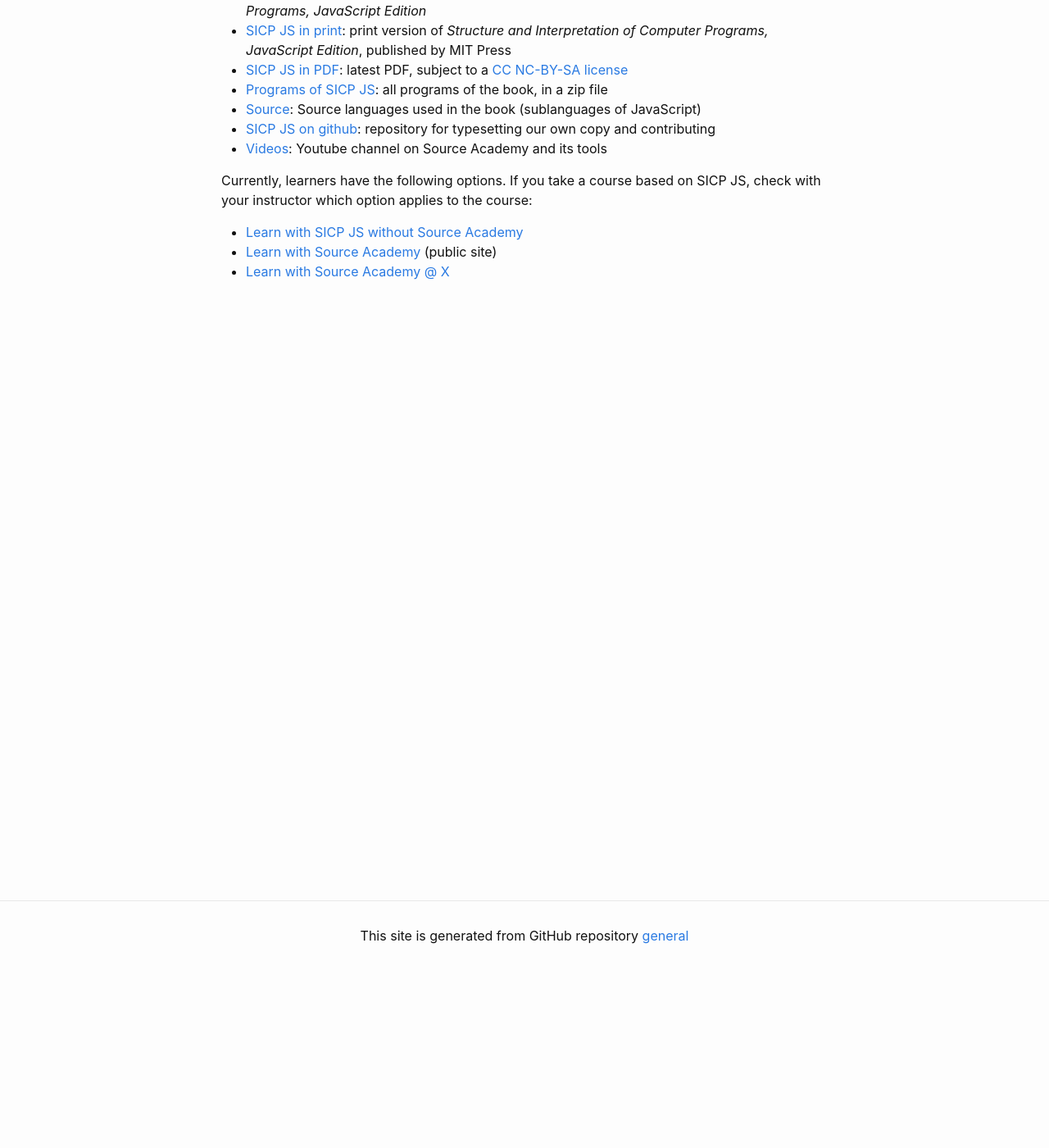
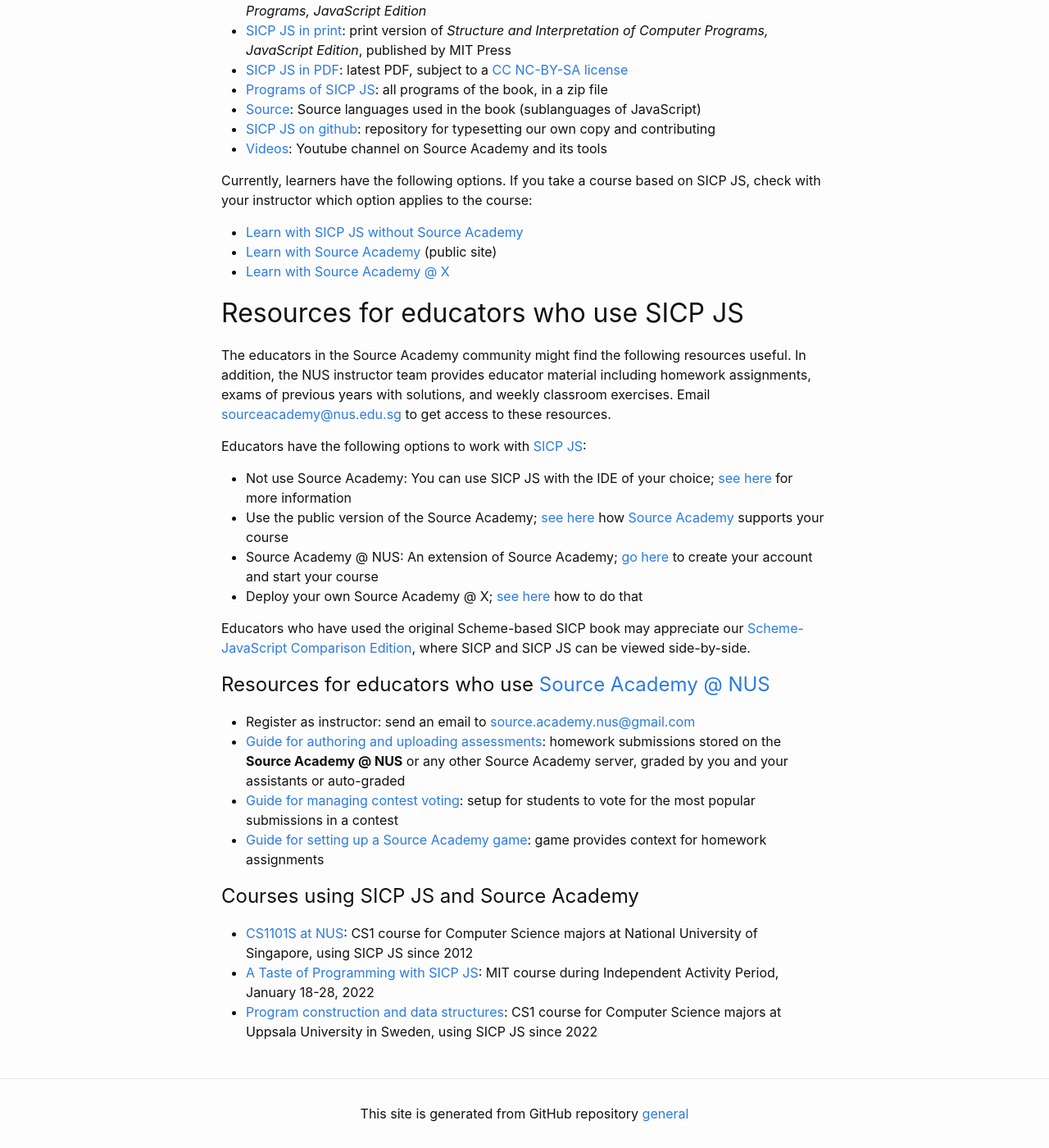
Before and after one commit to source-academy/general, a Jekyll site: the page built from learner/README.md, in a window 1280 px wide and 1400 px high, scrolled down 217 px. Shown: the whole window at 82% size. Built offline with Jekyll 4.4.1, drawn with Linux system fonts in a browser that asks for light colours; our own code applies the rules of GitHub Pages for plain Markdown files; some of the changed text lies outside the part shown.

Commit message:
refocus SA

```diff
--- a/_config.yml
+++ b/_config.yml
@@ -30,7 +30,6 @@ github_repo_link: https://github.com/source-academy/general
 # Header Pages
 header_pages:
   - learner/README.md
-  - educator/README.md
   - developer/README.md
   - research/README.md
   - accolade/README.md
--- a/learner/README.md
+++ b/learner/README.md
@@ -1,8 +1,8 @@
 ---
-label: Learners
+label: SICP JS
 ---
 
-# Resources for learners
+# Resources for learners who use SICP JS
 
 The learners in the Source Academy community might find the following resources useful.
 
@@ -19,3 +19,28 @@ Currently, learners have the following options. If you take a course based on SI
 - [Learn with SICP JS without Source Academy](../package/README.md)
 - [Learn with Source Academy](../vanilla/README.md) (public site)
 - [Learn with Source Academy @ X](x/README.md)
+
+# Resources for educators who use SICP JS
+
+The educators in the Source Academy community might find the following resources useful. In addition, the NUS instructor team provides educator material including homework assignments, exams of previous years with solutions, and weekly classroom exercises. Email [sourceacademy@nus.edu.sg](mailto:sourceacademy@comp.nus.edu.sg) to get access to these resources.
+
+Educators have the following options to work with [SICP JS](https://sourceacademy.org/sicpjs/):
+- Not use Source Academy: You can use SICP JS with the IDE of your choice; [see here](../package/README.md) for more information
+- Use the public version of the Source Academy; [see here](../vanilla/README.md) how [Source Academy](https://sourceacademy.org/) supports your course
+- Source Academy @ NUS: An extension of Source Academy; [go here](https://sourceacademy.nus.edu.sg) to create your account and start your course
+- Deploy your own Source Academy @ X; [see here](../deployment/README.md) how to do that
+
+Educators who have used the original Scheme-based SICP book may appreciate our [Scheme-JavaScript Comparison Edition](https://sicp.sourceacademy.org), where SICP and SICP JS can be viewed side-by-side.
+
+## Resources for educators who use [Source Academy @ NUS](https://sourceacademy.nus.edu.sg/)
+
+- Register as instructor: send an email to [source.academy.nus@gmail.com](mailto:source.academy.nus@gmail.com)
+- [Guide for authoring and uploading assessments](assessment/README.md): homework submissions stored on the **Source Academy @ NUS** or any other Source Academy server, graded by you and your assistants or auto-graded
+- [Guide for managing contest voting](voting/README.md): setup for students to vote for the most popular submissions in a contest
+- [Guide for setting up a Source Academy game](game/README.md): game provides context for homework assignments
+
+## Courses using SICP JS and Source Academy
+
+- [CS1101S at NUS](https://www.comp.nus.edu.sg/~cs1101s): CS1 course for Computer Science majors at National University of Singapore, using SICP JS since 2012
+- [A Taste of Programming with SICP JS](https://about.sourceacademy.org/IAP/): MIT course during Independent Activity Period, January 18-28, 2022
+- [Program construction and data structures](https://www.uu.se/utbildning/kursplan?query=47706): CS1 course for Computer Science majors at Uppsala University in Sweden, using SICP JS since 2022
```
Also changed, not shown: README.md (+1 -1 lines), developer/README.md (+1 -1 lines).
